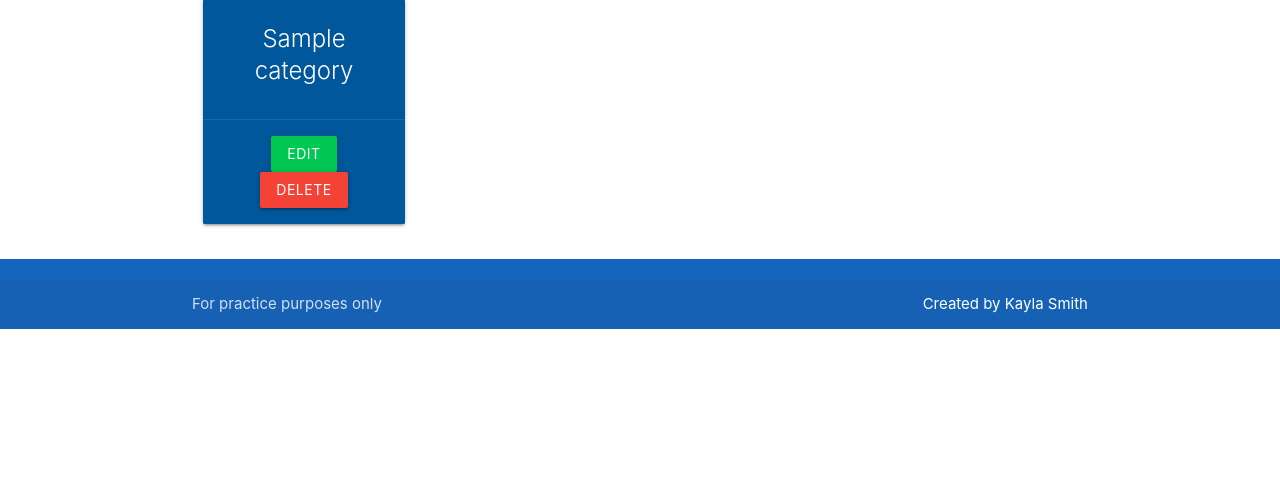
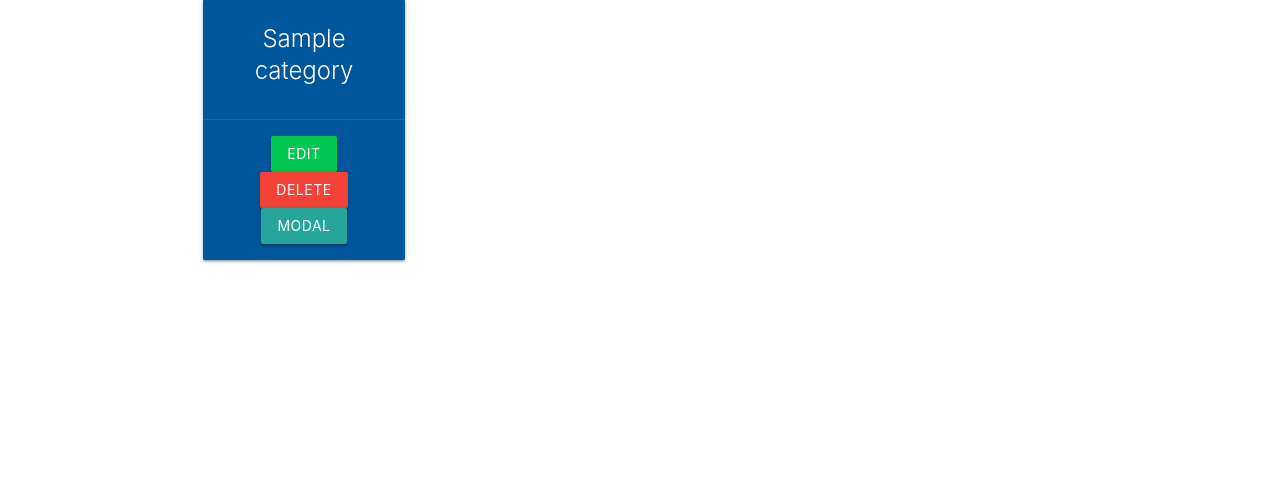
Before and after one commit to Kaylaesmith1/task-manager-walkthrough, a Flask app: page /categories in a window 1280 px wide. Shown: the part 241-725 px from the top of the page. Run offline with Flask 2, Linux system fonts and the light colour scheme; tables that the repository leaves empty hold one stand-in row (values such as "Sample post").

Commit message:
Attempt to add modal to ensure wish to delete category. Bug detected, not identified. Troubleshooting.

```diff
--- a/taskmanager/templates/base.html
+++ b/taskmanager/templates/base.html
@@ -6,7 +6,7 @@
     <meta name="viewport" content="width=device-width, initial-scale=1.0">
     <link rel="stylesheet" href="https://cdnjs.cloudflare.com/ajax/libs/font-awesome/5.15.3/css/all.min.css" integrity="sha512-iBBXm8fW90+nuLcSKlbmrPcLa0OT92xO1BIsZ+ywDWZCvqsWgccV3gFoRBv0z+8dLJgyAHIhR35VZc2oM/gI1w==" crossorigin="anonymous" referrerpolicy="no-referrer" />
      <link rel="stylesheet" href="https://cdnjs.cloudflare.com/ajax/libs/materialize/1.0.0/css/materialize.min.css" type="text/css">
-    <link rel="stylesheet" href="{{ url_for('static', filename='css/static.css') }}" type="text/css">
+    <link rel="stylesheet" href="{{ url_for('static', filename='css/style.css') }}" type="text/css">
 
     <title>Task Manager</title>
 </head>
--- a/taskmanager/templates/categories.html
+++ b/taskmanager/templates/categories.html
@@ -21,6 +21,21 @@
       <div class="card-action">
         <a href="{{ url_for('edit_category', category_id=category.id) }}" class="btn green accent-4">Edit</a>
         <a href="{{ url_for('delete_category', category_id=category.id) }}" class="btn red">Delete</a>
+        <!-- Modal Trigger -->
+        <a href="#modal-{{ category.id }}" class="waves-effect waves-light btn modal-trigger">Modal</a>
+
+        <!-- Modal Structure -->
+        <div id="modal-{{ category.id }}" class="modal">
+          <div class="modal-content">
+            <h4>Modal Header</h4>
+            <p>A bunch of text</p>
+          </div>
+          <div class="modal-footer">
+            <a href="{{ url_for('delete_category', category_id=category.id) }}"
+              class="modal-close waves-effect waves-green btn-flat">Agree</a>
+            <a href="modal-close" class="btn green accent-4">Cancel</a>
+          </div>
+        </div>
       </div>
       </div>
       </div>
```
Also changed, not shown: taskmanager/routes.py (+4 -4 lines). Lines whose indentation alone changed are shown as unchanged.
